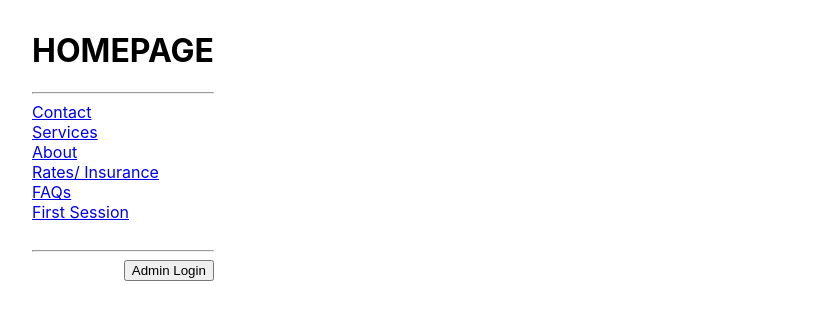
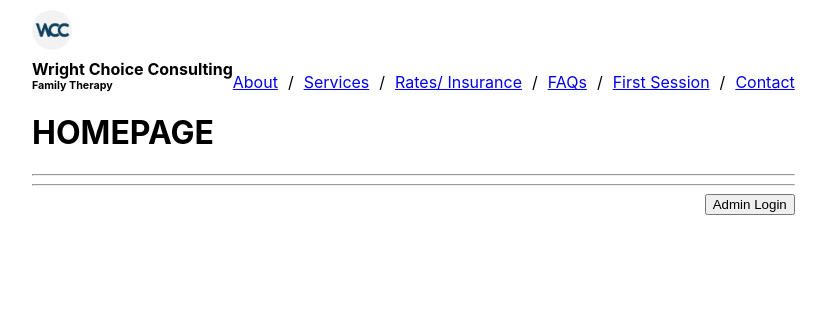
Before and after one commit to nianokia/wc-consulting, a React (Vite) app in the folder client/: page / in a window 1280 px wide. Shown: the top 320 px of the page, without its empty margins (18-844 px from the left). Built offline with nearby package versions, Linux system fonts and the light colour scheme; no server answers.

Commit message:
Import and call Header on each page

```diff
--- a/client/src/pages/About.jsx
+++ b/client/src/pages/About.jsx
@@ -1,4 +1,5 @@
 import React from "react";
+import Header from "../components/Header";
 import { Link } from "react-router-dom";
 
 // PURPOSE - Provides background information about the owner
@@ -6,7 +7,7 @@ import { Link } from "react-router-dom";
 const About = () => {
   return (
     <>
-      {/* HEADER COMP */}
+      <Header />
       <h1>About</h1>
 
       <div className="name-and-headshot">
--- a/client/src/pages/ContactHome.jsx
+++ b/client/src/pages/ContactHome.jsx
@@ -1,4 +1,5 @@
 import React from "react";
+import Header from "../components/Header";
 import { Link, Outlet } from "react-router-dom";
 
 // PURPOSE - Displays details regarding hours, location, contact methods, and a question
@@ -7,7 +8,7 @@ import { Link, Outlet } from "react-router-dom";
 const ContactHome = () => {
   return (
     <>
-      {/* HEADER COMP */}
+      <Header />
       <h1>Contact Home</h1>
 
       {/* SWITCH BETWEEN QUESTION, CLIENT FORM, & PROFESSIONAL FORM */}
--- a/client/src/pages/ErrorPage.jsx
+++ b/client/src/pages/ErrorPage.jsx
@@ -1,4 +1,5 @@
 import React from "react"
+import Header from "../components/Header";
 import { Link } from "react-router-dom"
 
 // PURPOSE - A component that users are directed to when the page they're trying to reach doesn't exist
@@ -6,6 +7,7 @@ import { Link } from "react-router-dom"
 const NoPage = () => {
   return (
     <>
+      <Header />
       <h1>404 Not Found</h1>
       <hr />
       <Link to="/">Home</Link>
--- a/client/src/pages/Faqs.jsx
+++ b/client/src/pages/Faqs.jsx
@@ -1,4 +1,5 @@
 import React from "react";
+import Header from "../components/Header";
 import { Link } from "react-router-dom";
 
 // PURPOSE - Displays list of FAQs with a table of contents that jumps to that specific question on the page
@@ -6,7 +7,7 @@ import { Link } from "react-router-dom";
 const Faqs = () => {
   return (
     <>
-      {/* HEADER COMP */}
+      <Header />
 
       <div className="faq-col">
         <h1>FAQs</h1>
--- a/client/src/pages/FirstSession.jsx
+++ b/client/src/pages/FirstSession.jsx
@@ -1,4 +1,5 @@
 import React from "react";
+import Header from "../components/Header";
 import { Link } from "react-router-dom";
 
 // PURPOSE - Details what a client can expect at their first session.
@@ -6,6 +7,7 @@ import { Link } from "react-router-dom";
 const FirstSession = () => {
   return (
     <>
+      <Header />
       {/* HERO COMP */}
       <h1>First Session</h1>
 
--- a/client/src/pages/Home.jsx
+++ b/client/src/pages/Home.jsx
@@ -1,6 +1,8 @@
 import React from 'react'
+import Header from "../components/Header";
+import { Link } from 'react-router-dom'
 import { useAuth0 } from "@auth0/auth0-react";
-import { Link } from 'react-router-dom'
+
 
 // ------ PURPOSE ------
 // Introduces visitor to the business and invites the user to explore more
@@ -20,23 +22,12 @@ const Home = () => {
 
   return (
     <div>
+      <Header />
       {/* HERO COMP */}
       <h1>HOMEPAGE</h1>
 
       <hr />
-      {/* Links serve as a route to each component */}
-      <Link to='/contact'>Contact</Link>
-      <br />
-      <Link to='/services'>Services</Link>
-      <br />
-      <Link to='/about'>About</Link>
-      <br />
-      <Link to='/rates-and-insurance'>Rates/ Insurance</Link>
-      <br />
-      <Link to='/faqs'>FAQs</Link>
-      <br />
-      <Link to='/first-session'>First Session</Link>
-      <br /><br />
+
 
       <hr />
 
--- a/client/src/pages/RatesInsurance.jsx
+++ b/client/src/pages/RatesInsurance.jsx
@@ -1,4 +1,5 @@
 import React from "react";
+import Header from "../components/Header";
 import { Link } from "react-router-dom";
 
 // PURPOSE - Communicates details regarding rates, insurance, payment methods, and the cancellation policy
@@ -6,6 +7,7 @@ import { Link } from "react-router-dom";
 const RatesInsurance = () => {
   return (
     <>
+      <Header />
       {/* HERO comp */}
       <h1>Rates & Insurance</h1>
 
--- a/client/src/pages/Services.jsx
+++ b/client/src/pages/Services.jsx
@@ -1,4 +1,5 @@
 import React from "react";
+import Header from "../components/Header";
 import { Link } from "react-router-dom";
 
 // PURPOSE - Communciates the available services to the visitor, such as family, individual, and couples therapy
@@ -6,7 +7,7 @@ import { Link } from "react-router-dom";
 const Services = () => {
   return (
     <>
-      {/* HEADER COMP */}
+      <Header />
       <h1>Services Page</h1>
 
       <div className="serviceType">
```
